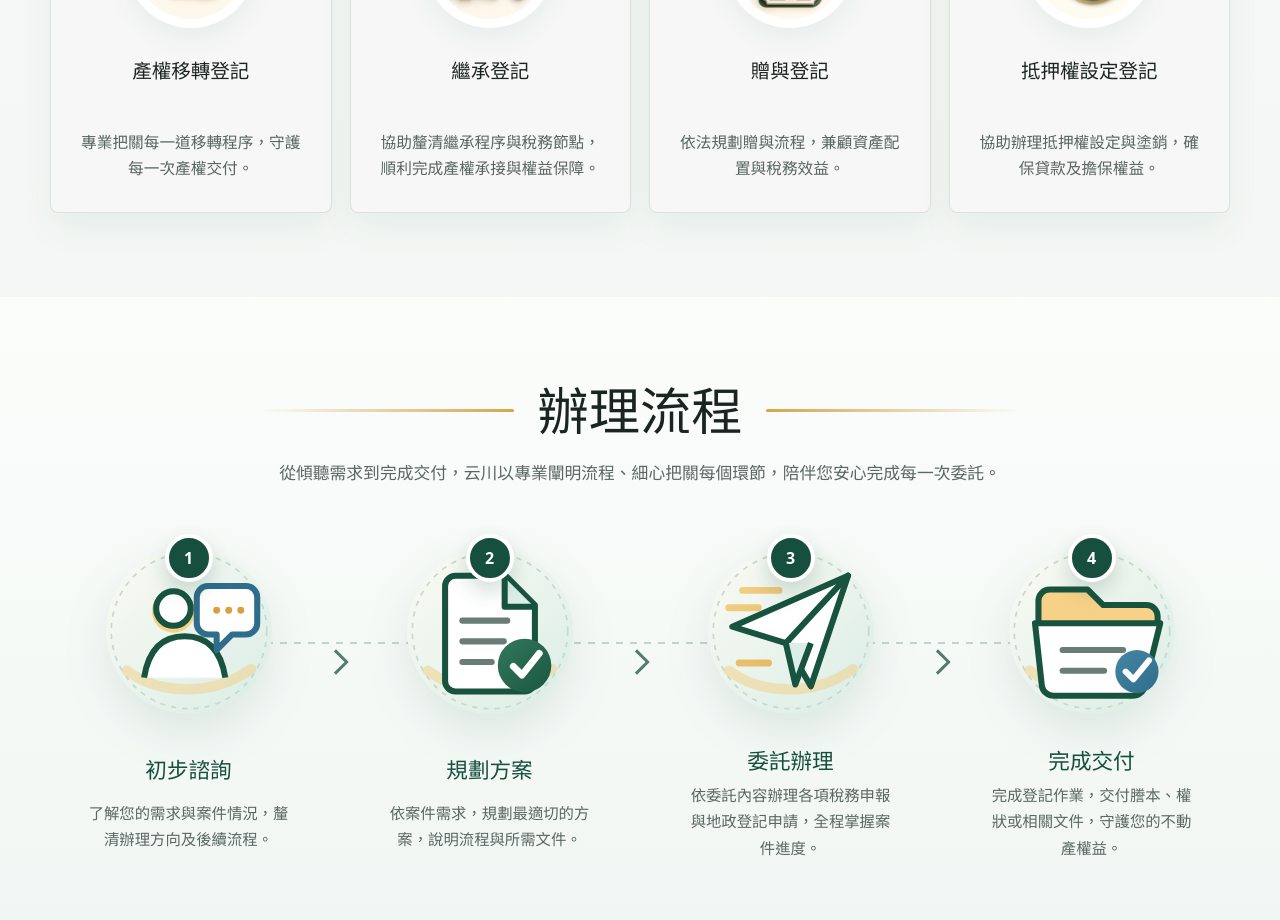
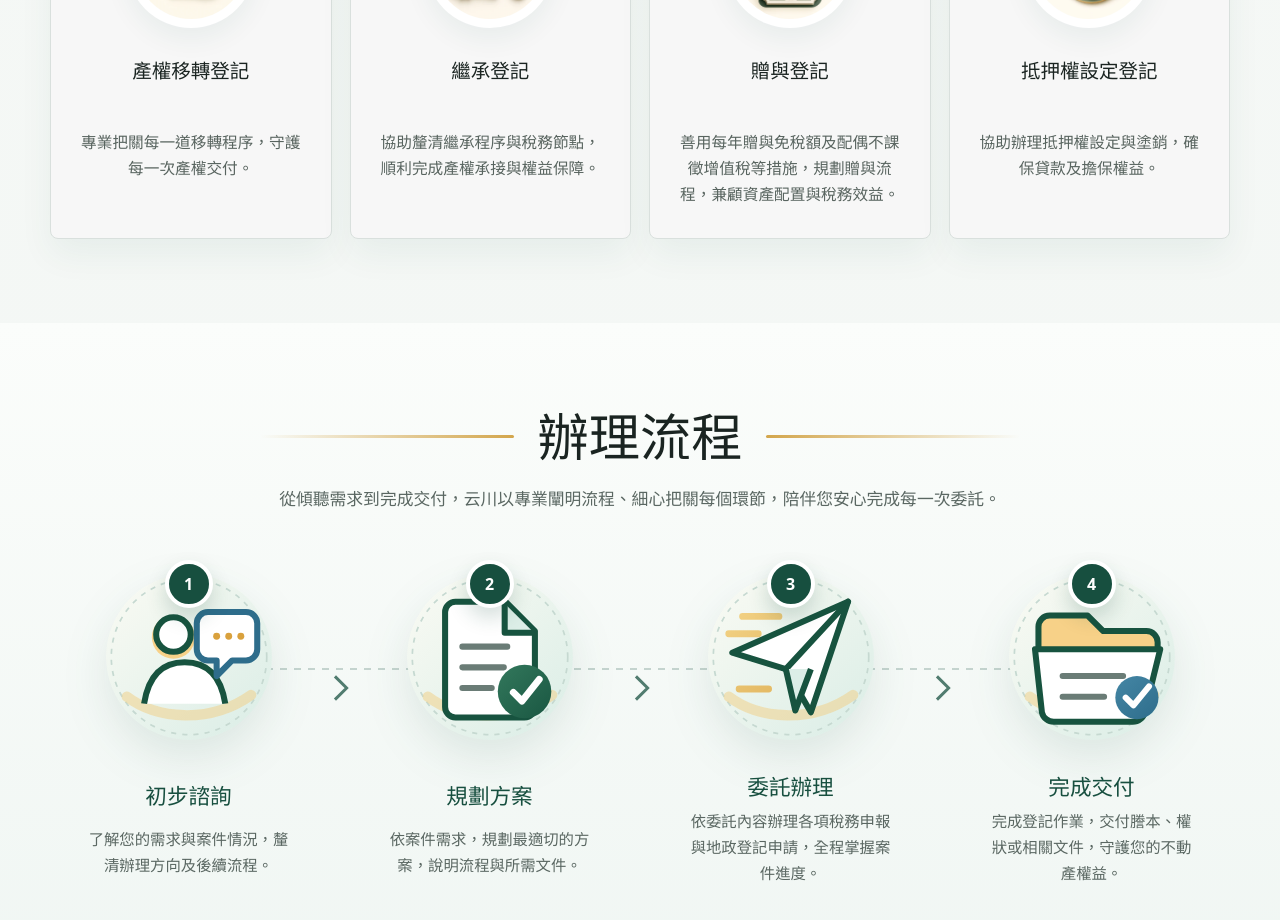
Before and after one commit to moon9001234/ycland-website, a React (Vite) app: page / in a window 1280 px wide. Shown: the part 1320-2240 px from the top of the page. Built offline with nearby package versions, Linux system fonts and the light colour scheme.

Commit message:
Expand gift registration description

```diff
--- a/src/main.jsx
+++ b/src/main.jsx
@@ -34,7 +34,7 @@ const services = [
   {
     variant: "gift",
     title: "贈與登記",
-    body: "依法規劃贈與流程，兼顧資產配置與稅務效益。",
+    body: "善用每年贈與免稅額及配偶不課徵增值稅等措施，規劃贈與流程，兼顧資產配置與稅務效益。",
   },
   {
     variant: "mortgage",
```
